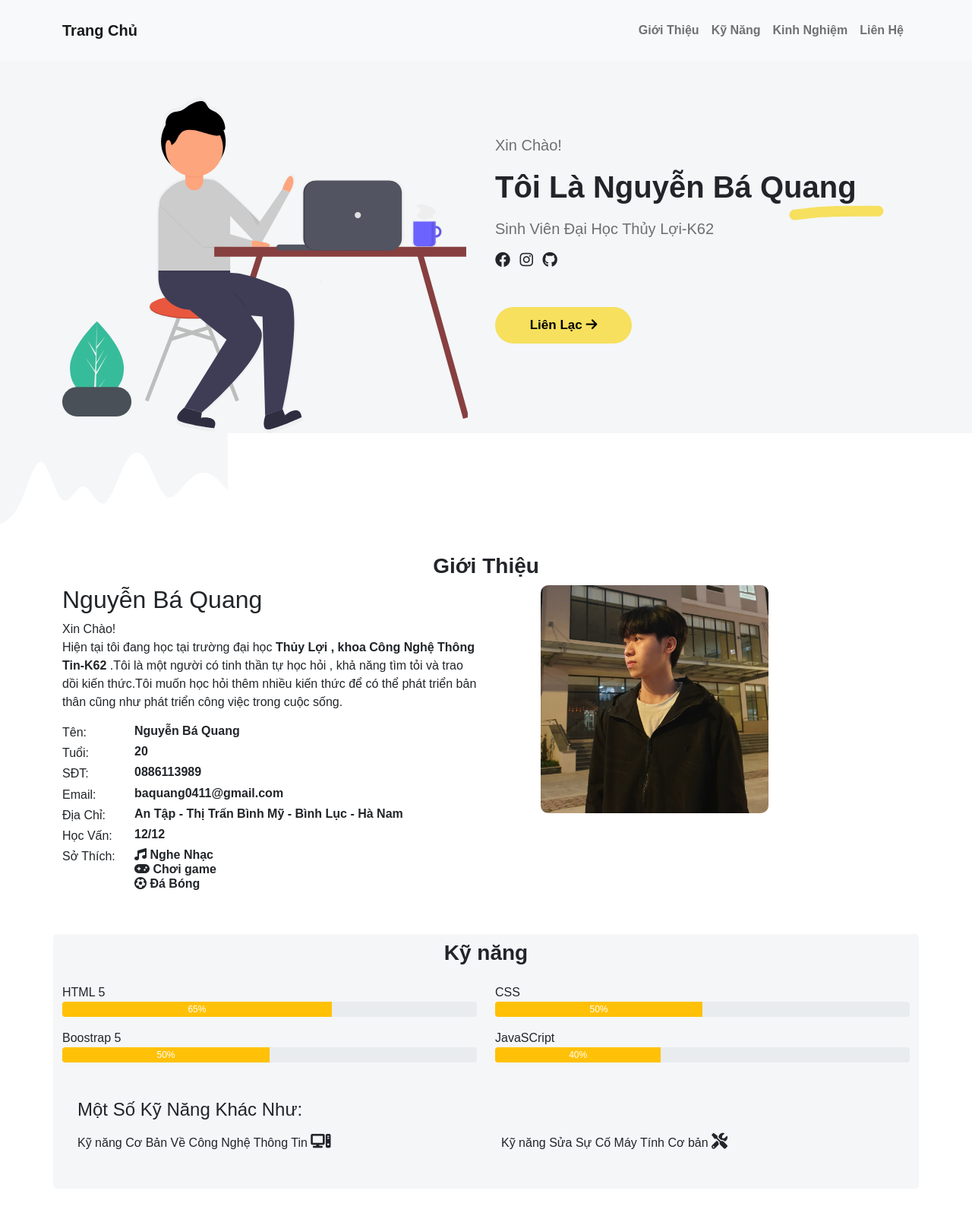
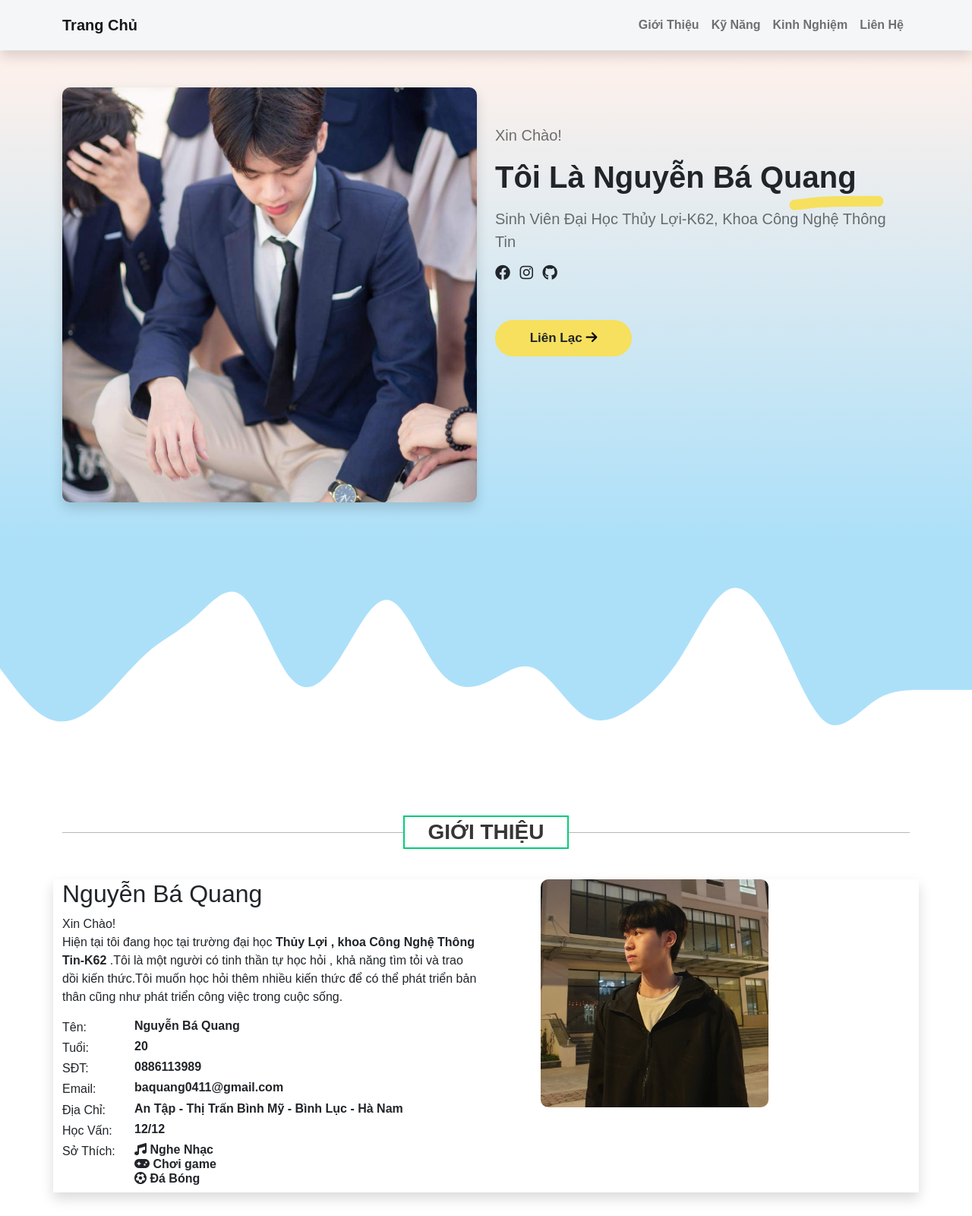
Before and after one commit to QuangStudyCode/WEB-CV-Group4, a plain HTML site: page List-Members/member1/member1.html in a window 1280 px wide. Shown: the top 1600 px of the page at 76% size. Drawn offline with nearby package versions, Linux system fonts and the light colour scheme.

Commit message:
chinh sua giao dien member1-NguyenBaQuang

```diff
--- a/List-Members/member1/assets-member1/css/member1-contact.css
+++ b/List-Members/member1/assets-member1/css/member1-contact.css
@@ -31,5 +31,7 @@ input.contact-message {
 
 /* css for contact right */
 .contact-col-right i{
-    font-size: 20px;
+    font-size: 25px;
+    margin: 10px;
+
 }
--- /dev/null
+++ b/List-Members/member1/assets-member1/css/member1-header.css
@@ -0,0 +1,68 @@
+
+/* css for header */
+.header{
+    /* background-color: var(--color-bg-gray); */
+    background: linear-gradient(#fff1eb ,#ace0f9);
+    /* background: linear-gradient(#accbee → #e7f0fd); */
+}
+
+.header p{
+    color: rgba(0,0,0,.55);
+    font-size: 20px;
+    line-height: 30px;
+}
+
+.header h1{
+    font-size: 40px;
+    font-weight: 700;
+    position: relative;
+}
+
+.header h1::after{
+    content: '';
+    height: 100px;
+    background-image: url(/assets/img/marker.svg);
+    width: 150px;
+    background-repeat: no-repeat;
+    position: absolute;
+    right: 9px;
+    bottom: -100px;
+}
+
+.header-icons i{
+    margin-right: 8px;
+    font-size: 20px;
+    cursor: pointer;
+    transition: 0.3s;
+}
+.header-icons i:hover{
+    opacity: 0.5;
+    font-size: 25px;
+}
+
+/* css for btn */
+
+.header button{
+    background-color: #f6e05e;
+    width: 180px;
+    height: 48px;
+    color: black;
+    font-size: 17px;
+    font-weight: 700;
+    transition: .4s;
+}
+
+.header button:hover{
+    transform: translateY(-24px);
+}
+
+
+/* css for Img */
+.col-lg-6 img:hover{
+    opacity: .8;
+}
+
+img.img-fluid.shadow {
+    border-radius: 10px;
+    cursor: pointer;
+}
--- a/List-Members/member1/assets-member1/css/member1.css
+++ b/List-Members/member1/assets-member1/css/member1.css
@@ -6,74 +6,40 @@ body{
     --color-bg-gray:#f4f6f8;
 }
 
-body h3{
-    font-weight: 600;
-}
-/* css for about */
-.header{
-    background-color: var(--color-bg-gray);
+
+
+/* css for title */
+.title{
+    margin-top: 80px;
+    margin-bottom: 40px;
+    position: relative;
+    text-align: center;
 }
 
-.header p{
-    color: rgba(0,0,0,.55);
-    font-size: 20px;
-    line-height: 30px;
+.title h3:hover {
+    background-color: #07cb79;
+    color: white;
+    transition: all .2s ease;
 }
 
-.header h1{
-    font-size: 40px;
-    font-weight: 700;
+.title h3{
+    border: 2px solid #07cb79;
+    background: #fff none repeat scroll 0 0;
+    color: #363636;
+    display: inline-block;
+    font-weight: 600;
+    line-height: 40px;
+    margin: 0;
+    padding: 0 30px;
     position: relative;
-}
-
-.header h1::after{
-    content: '';
-    height: 100px;
-    background-image: url(/assets/img/marker.svg);
-    width: 150px;
-    background-repeat: no-repeat;
-    position: absolute;
-    right: 9px;
-    bottom: -100px;
-}
-
-.header-icons i{
-    margin-right: 8px;
-    font-size: 20px;
-    cursor: pointer;
-    transition: 0.3s;
-}
-.header-icons i:hover{
-    opacity: 0.5;
-    font-size: 25px;
-}
-
-/* css for btn */
-
-.header button{
-    background-color: #f6e05e;
-    width: 180px;
-    height: 48px;
-    color: black;
-    font-size: 17px;
-    font-weight: 700;
-    transition: .4s;
-}
-
-.header button:hover{
-    transform: translateY(-24px);
-}
-
-
-/* css for Img */
-.img-fuild{
-    width: 300px;
-    height: 300px;
-    border-radius: 10px;
-    margin-left: 11%;
+    text-transform: uppercase;
     cursor: pointer;
 }
-
-.col-lg-6 img:hover{
-    opacity: .8;
+.title::before{
+    border-top: 1px solid #b7b7b7;
+    content: "";
+    left: 0;
+    position: absolute;
+    right: 0;
+    top: 50%;
 }
--- a/List-Members/member1/member1.html
+++ b/List-Members/member1/member1.html
@@ -16,6 +16,8 @@
     <link rel="stylesheet" href="/List-Members/member1/assets-member1/css/member1-skills.css">
     <!-- link css member contact -->
     <link rel="stylesheet" href="/List-Members/member1/assets-member1/css/member1-contact.css">
+    <!-- link css header -->
+    <link rel="stylesheet" href="/List-Members/member1/assets-member1/css/member1-header.css">
 
 
     <!-- link bootstrap 5 -->
@@ -35,14 +37,15 @@
 
 <body>
     <!-- begin navigation -->
-    <nav class="naviagtion-bar p-0">
-        <nav class="navbar navbar-expand-lg bg-light navbar-light">
+    <nav class="naviagtion-bar p-0 fixed-top">
+        <nav class="navbar navbar-expand-lg navbar-light shadow">
             <div class="container">
               <a class="navbar-brand" href="/index.html">Trang Chủ</a>
               <button class="navbar-toggler" type="button" data-bs-toggle="collapse" data-bs-target="#collapsibleNavbar">
                 <span class="navbar-toggler-icon"></span>
               </button>
               <div class="collapse navbar-collapse justify-content-end" id="collapsibleNavbar">
+
                 <ul class="navbar-nav">
                   <li class="nav-item">
                     <a class="nav-link" href="#about">Giới Thiệu</a>
@@ -64,25 +67,25 @@
     <!-- end navigation -->
 
     <!-- begin page-content -->
-    <div class="page-content">
+    <div class="page-content" style="margin-top: 67px;">
 
         <!-- begin header -->
         <div class="header">
             <div class="container">
-                <div class="row pt-5">
+                <div class="row py-5">
                     <div class="col-lg-6">
-                        <img  class="img-fluid" src="/assets/img/about.svg" alt="imgAbout">
+                        <img  class="img-fluid shadow" src="/assets/img/img-NBQ.jpg" alt="imgAbout">
                     </div>
                     <div class="col-lg-6 pt-5">
                         <p>Xin Chào!</p>
                         <h1>Tôi Là Nguyễn Bá Quang</h1>
-                        <p class="mt-3">Sinh Viên Đại Học Thủy Lợi-K62</p>
+                        <p class="mt-3">Sinh Viên Đại Học Thủy Lợi-K62, Khoa Công Nghệ Thông Tin</p>
                         <div class="header-icons">
                             <i class="fa-brands fa-facebook"></i>
                             <i class="fa-brands fa-instagram"></i>
                             <i class="fa-brands fa-github"></i>
                         </div>
-                        <button type="button" class="btn mt-5 rounded-pill">Liên Lạc <i class="fa-solid fa-arrow-right"></i></button>
+                        <button type="button" class="btn mt-5 rounded-pill"> <a href="#contact" class="text-dark" style="text-decoration: none;">Liên Lạc</a>  <i class="fa-solid fa-arrow-right"></i></button>
                     </div>
                 </div>
             </div>
@@ -90,16 +93,18 @@
         <!-- end header -->
 
         <!--begin wave  -->
-        <div class="wave">
-            <img src="/assets/img/wave-bg.svg" alt="">
+        <div class="wave" >
+            <img src="/assets/img/wave3.svg" alt="">
         </div>
         <!-- end wave -->
 
         <!-- begin about -->
         <div id="about">
             <div class="container">
-                <div class="row">
-                    <h3 class="text-center my-2">Giới Thiệu</h3>
+                <div class="title">
+                    <h3>Giới Thiệu</h3>
+                </div>
+                <div class="row shadow">
                     <!-- col left -->
                     <div class="col-lg-6">
                         <h2>Nguyễn Bá Quang</h2>
@@ -179,33 +184,38 @@
         <!-- begin Skills -->
         <div id="Skills" class="my-5">
             <div class="container">
-                <div class="row pb-5 rounded-3" style="background-color: var(--color-bg-gray);">
-                    <h3 class="text-center my-2">Kỹ năng</h3>
+                <div class="title">
+                    <h3 class="">Kỹ năng</h3>
+                </div>
+
+                <div class="row pb-5 rounded-3 shadow">
+
+                    <p class="text-center">Trong quá trình học tôi đã học và phát triển được một số kỹ năng</p>
                     <div class="col-lg-6  mt-3">
                         <span>HTML 5</span>
                         <div class="progress">
-                            <div class="progress-bar bg-warning" style="width:65%">65%</div>
+                            <div class="progress-bar" style="width:65%;background-color: #ff6600;">65%</div>
                           </div>
                     </div>
 
                     <div class="col-lg-6  mt-3">
                         <span>CSS</span>
                         <div class="progress">
-                            <div class="progress-bar bg-warning" style="width:50%">50%</div>
+                            <div class="progress-bar" style="width:50%;background-color: #63AD68;">50%</div>
                         </div>
                     </div>
 
                     <div class="col-lg-6 mt-3">
                         <span>Boostrap 5</span>
                         <div class="progress">
-                            <div class="progress-bar bg-warning" style="width:50%">50%</div>
+                            <div class="progress-bar" style="width:50%;background-color: #23C6EC;">50%</div>
                         </div>
                     </div>
 
                     <div class="col-lg-6 mt-3">
                         <span>JavaSCript</span>
                         <div class="progress">
-                            <div class="progress-bar bg-warning" style="width:40%">40%</div>
+                            <div class="progress-bar" style="width:40%;background-color: #1ae03b;">40%</div>
                         </div>
                     </div>
 
@@ -215,12 +225,18 @@
                             <div>
                                 Kỹ năng Cơ Bản Về Công Nghệ Thông Tin
                                  <i style="font-size: 21px;" class="fa-solid fa-computer"></i>
+                                 <div class="progress">
+                                    <div class="progress-bar" style="width:40%;background-color: #5476A9;">40%</div>
+                                </div>
                             </div>
                         </div>
                         <div class="col-lg-6">
                             <div class="div">
                                 Kỹ năng Sửa Sự Cố Máy Tính Cơ bản
                                 <i style="font-size: 21px;"class="fa-solid fa-screwdriver-wrench"></i>
+                                <div class="progress">
+                                    <div class="progress-bar" style="width:50%;background-color: #5476A9;">50%</div>
+                                </div>
                             </div>
                         </div>
                     </div>
@@ -233,16 +249,19 @@
 
         <!-- begin experience -->
         <div id="Experiences">
-            <div class="container">
-                <h3 class="text-center">Kinh Nghiệm</h3>
 
+            <div class="container rounded-3" >
+                <div class="title">
+                    <h3 class="">Kinh Nghiệm</h3>
+                </div>
                 <p class="text-center">Hiện Tại trong quá trình học tập , tôi đang tham gia khóa học trực tuyến tại f8 và làm một dự
                     án nhỏ về web site 'Bán Linh Kiên Máy Tính'</p>
 
-                <div class="row rounded-3 py-5" style="background-color:  var(--color-bg-gray);">
+                <div class="row py-5 shadow">
                     <div class="col-lg-6">
                         <img  style="cursor: pointer;" class="img-fluid" src="/assets/img/selling-1.png" alt="">
                     </div>
+
                     <div class="col-lg-6">
                         <img style="cursor: pointer;" class="img-fluid" src="/assets/img/selling-2.png" alt="">
                     </div>
@@ -263,7 +282,13 @@
         <div id="contact" class="my-5">
             <div class="container">
                 <div class="row">
-                    <h3 class="text-center">Liên Hệ</h3>
+                    <div class="title">
+                        <h3 class="">Liên Hệ</h3>
+                    </div>
+                    <iframe
+                    src="https://www.google.com/maps/embed?pb=!1m18!1m12!1m3!1d1730.1819448427286!2d106.02454700907339!3d20.489828352215024!2m3!1f0!2f0!3f0!3m2!1i1024!2i768!4f13.1!3m3!1m2!1s0x3135db04583111a9%3A0xf92a017811b49c7a!2zTmjDoCB0aOG7nSBHacOhbyB44bupIEFuIFThuq1w!5e0!3m2!1svi!2s!4v1648617524279!5m2!1svi!2s"
+                    width="600" height="450" style="border:0;" allowfullscreen="" loading="lazy"
+                    referrerpolicy="no-referrer-when-downgrade" class="map mb-5"></iframe>
                      <!-- col left -->
                     <div class="col-lg-6 rounded-3 py-5" style="background-color: var( --color-bg-gray);">
                         <!-- 1 -->
@@ -273,6 +298,7 @@
                                 <input type="text" >
                             </label>
                         </div>
+
                         <!-- 2 -->
                         <div>
                             <label for="name" class="mt-4">
@@ -294,7 +320,7 @@
                     <!-- col right -->
                     <div class="col-lg-6 mt-5 contact-col-right">
                         <h3 class="text-center ">Liên Lạc</h3>
-                        <i style="margin-left:100px">Hãy liên hệ với tôi nếu bạn có bất cứ vấn đề nào!</i>
+                        <a style="margin-left:100px">Hãy liên hệ với tôi nếu bạn có bất cứ vấn đề nào!</a>
                         <div class="ms-5  mt-2">
                             <span><i class="fa-solid fa-phone"></i> <a> +886113989</a></span>
                         </div>
@@ -303,16 +329,22 @@
                       </div>
 
                       <div  class="ms-5  mt-2">
-                          <span><i class="fa-brands fa-github"></i><a> +886113989</a></span>
+                          <span><i class="fa-brands fa-github"></i><a> QuangStudyCode</a></span>
                       </div>
 
                       <div  class="ms-5 mt-2">
                         <span><i class="fa-brands fa-facebook"></i><a> quang.ba.3133</a></span>
-                    </div>
+                      </div>
 
-                    <div  class="ms-5 mt-2">
-                        <span><i class="fa-brands fa-instagram"></i><a> quangzz.z</a></span>
-                    </div>
+                      <div class="ms-5 mt-2">
+                        <span>
+
+                                <i class="fa-brands fa-instagram"></i>
+
+                            <a> quangzz.z</a>
+                        </span>
+                      </div>
+
                     </div>
                 </div>
             </div>
@@ -346,6 +378,7 @@
 
 
 
+
     <!-- link js -->
 
     <!-- link boostrap 5 -->
--- a/assets/css/navigation.css
+++ b/assets/css/navigation.css
@@ -1,21 +1,21 @@
 body{
     font-family: 'Nunito Sans', sans-serif !important;
 }
+
+ /* nav */
 .naviagtion-bar{
-    position: sticky;
-    top: 0;
+    background-color: #f4f6f8;
 }
 
-nav a{
-    text-decoration: none;
-    color: black;
-    font-weight: 700;
-    line-height: 48px;
-    font-size: 16px;
-    cursor: pointer;
+.navbar-light .navbar-brand {
+    color: rgba(0,0,0,.9);
+    font-weight: 600;
+    line-height: 40px;
 }
-
-nav a:hover{
-    opacity: 0.5;
-    color: black;
+.navbar-light .navbar-nav .nav-link {
+    color: rgba(0,0,0,.55);
+    FONT-WEIGHT: 700;
 }
+.nav-link .navbar-nav .nav-link a{
+    transition: 0.5s ease;
+}
```
Also changed, not shown: List-Members/member1/assets-member1/css/member1-about.css (+7 -0 lines), index.html (+2 -2 lines), assets/img/img-NBQ.jpg (added), assets/img/wave2.svg (added), assets/img/wave3.svg (added).
